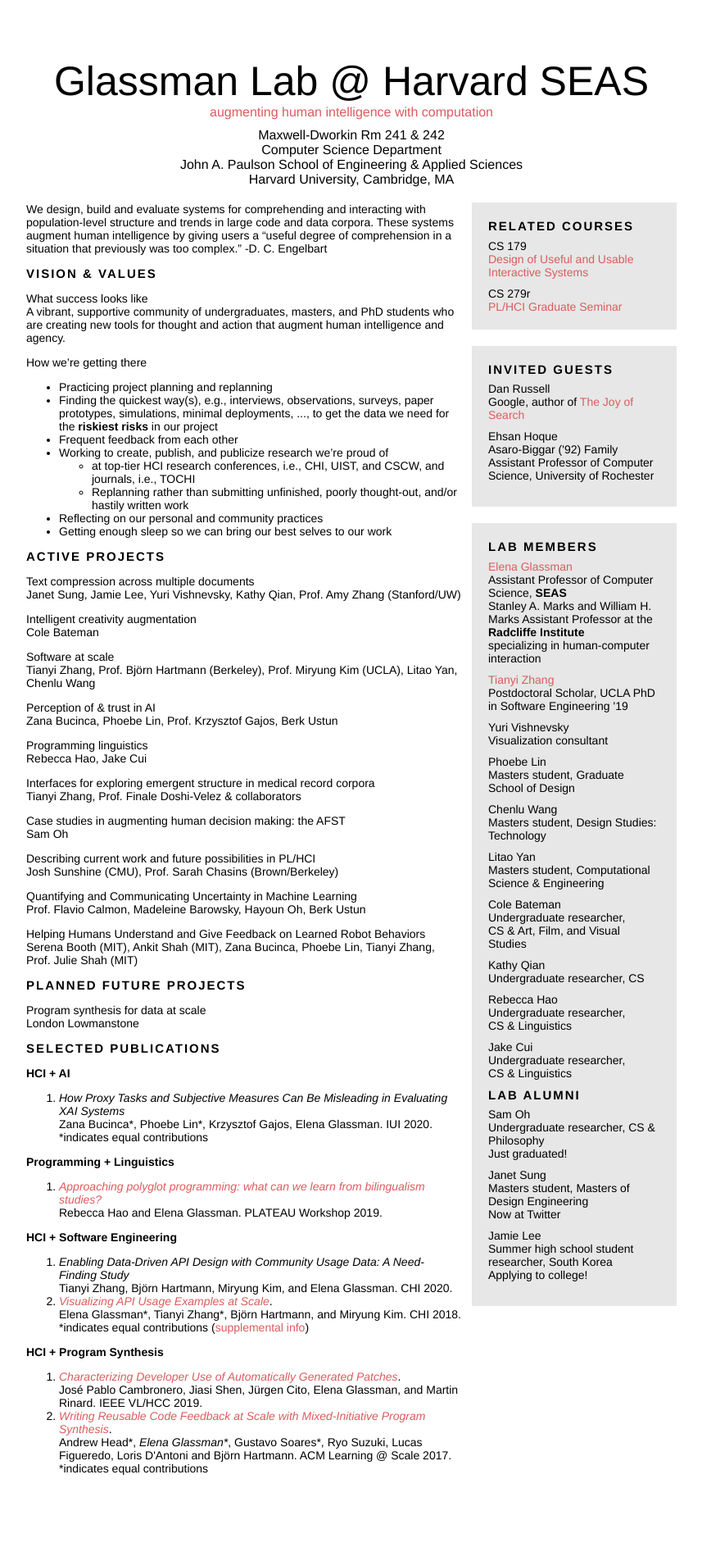
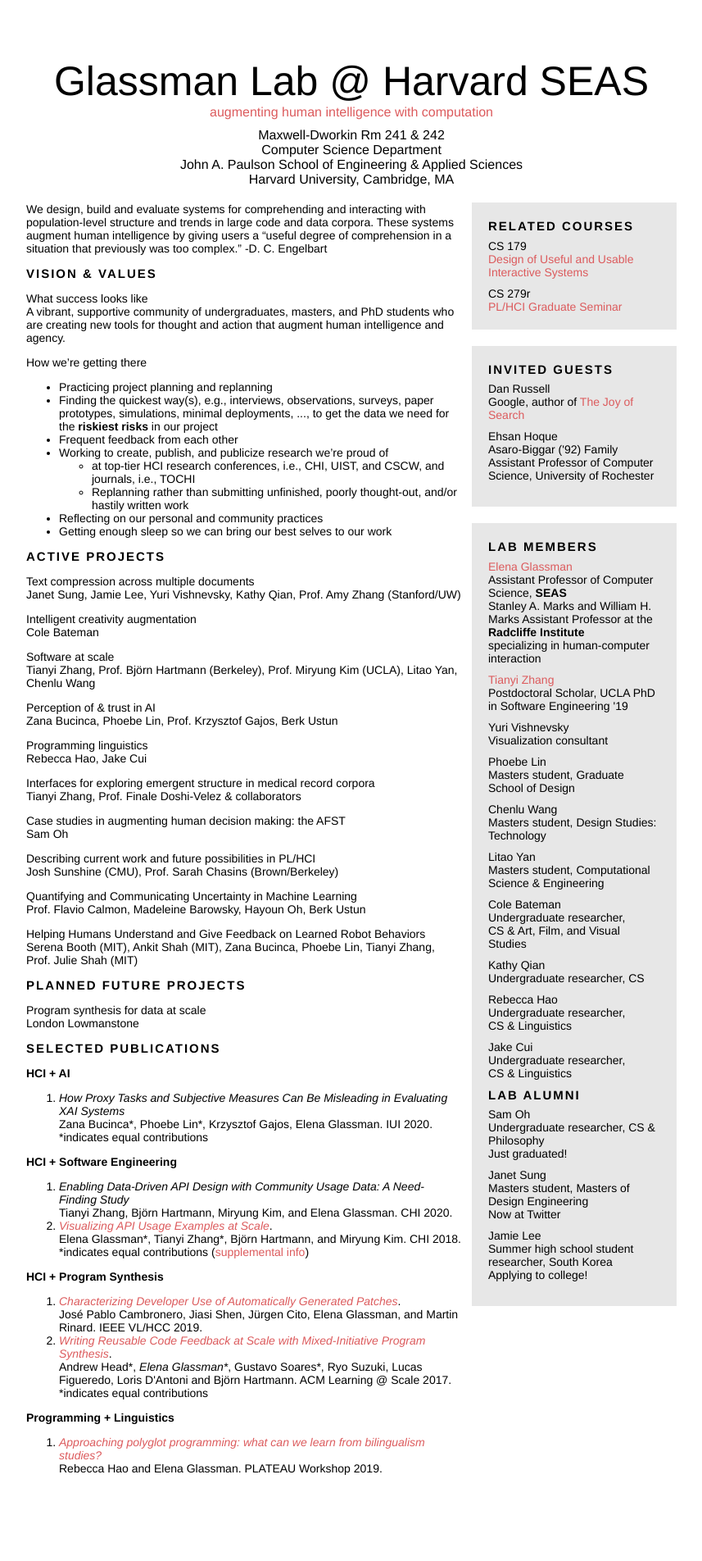
Before and after one commit to eglassman/eglassman.github.io, a Jekyll site: the page built from index.html, in a window 1280 px wide. Shown: the whole page at 82% size, without its empty margins (211-1068 px from the left). Built offline with Jekyll 4.4.1, drawn with Linux system fonts in a browser that asks for light colours.

Commit message:
reorderd paper types

```diff
--- a/index.html
+++ b/index.html
@@ -148,14 +148,7 @@
         </li>
       </ol>
 
-      <p>
-        <span class="boldish">Programming + Linguistics</span>
-      </p>
 
-      <ol>
-        <li><em><a href="papers/Rebecca_PLATEAU.pdf">Approaching polyglot programming: what can we learn from bilingualism studies?</a></em><br/>Rebecca Hao and Elena Glassman. PLATEAU Workshop 2019.</li>
-        <!-- <li><em><a href="https://andrewhead.info/assets/pdf/scooping-examples.pdf">Interactive Extraction of Examples from Existing Code</a></em>.<br/>Andrew Head, Elena Glassman, Björn Hartmann, and Marti Hearst. CHI 2018.<br/>(<a href="https://andrewhead.info/assets/pdf/scooping-examples-auxiliary-material.pdf">supplemental material</a>) (<a href="https://andrewhead.info/assets/pdf/scooping-examples-slides.pdf">slides</a>) (<a href="https://codescoop.berkeley.edu">demo</a>) (<a href="https://www.youtube.com/watch?v=RYbhnRDbvyY">video</a>) (<a href="https://www.youtube.com/watch?v=sIpSS-F1Ltg">teaser</a>)</li> -->
-      </ol>
 
       <p>
         <span class="boldish">HCI + Software Engineering</span>
@@ -182,6 +175,15 @@
         <li><em><a href="papers/glassmanLatS17.pdf">Writing Reusable Code Feedback at Scale with Mixed-Initiative Program Synthesis</a></em>.
           <br/>Andrew Head*, <i>Elena Glassman*</i>, Gustavo Soares*, Ryo Suzuki, Lucas Figueredo, Loris D'Antoni and Björn Hartmann. ACM Learning @ Scale 2017.
           <br/>*indicates equal contributions</li>
+      </ol>
+
+      <p>
+        <span class="boldish">Programming + Linguistics</span>
+      </p>
+
+      <ol>
+        <li><em><a href="papers/Rebecca_PLATEAU.pdf">Approaching polyglot programming: what can we learn from bilingualism studies?</a></em><br/>Rebecca Hao and Elena Glassman. PLATEAU Workshop 2019.</li>
+        <!-- <li><em><a href="https://andrewhead.info/assets/pdf/scooping-examples.pdf">Interactive Extraction of Examples from Existing Code</a></em>.<br/>Andrew Head, Elena Glassman, Björn Hartmann, and Marti Hearst. CHI 2018.<br/>(<a href="https://andrewhead.info/assets/pdf/scooping-examples-auxiliary-material.pdf">supplemental material</a>) (<a href="https://andrewhead.info/assets/pdf/scooping-examples-slides.pdf">slides</a>) (<a href="https://codescoop.berkeley.edu">demo</a>) (<a href="https://www.youtube.com/watch?v=RYbhnRDbvyY">video</a>) (<a href="https://www.youtube.com/watch?v=sIpSS-F1Ltg">teaser</a>)</li> -->
       </ol>
 
     </div>
```
